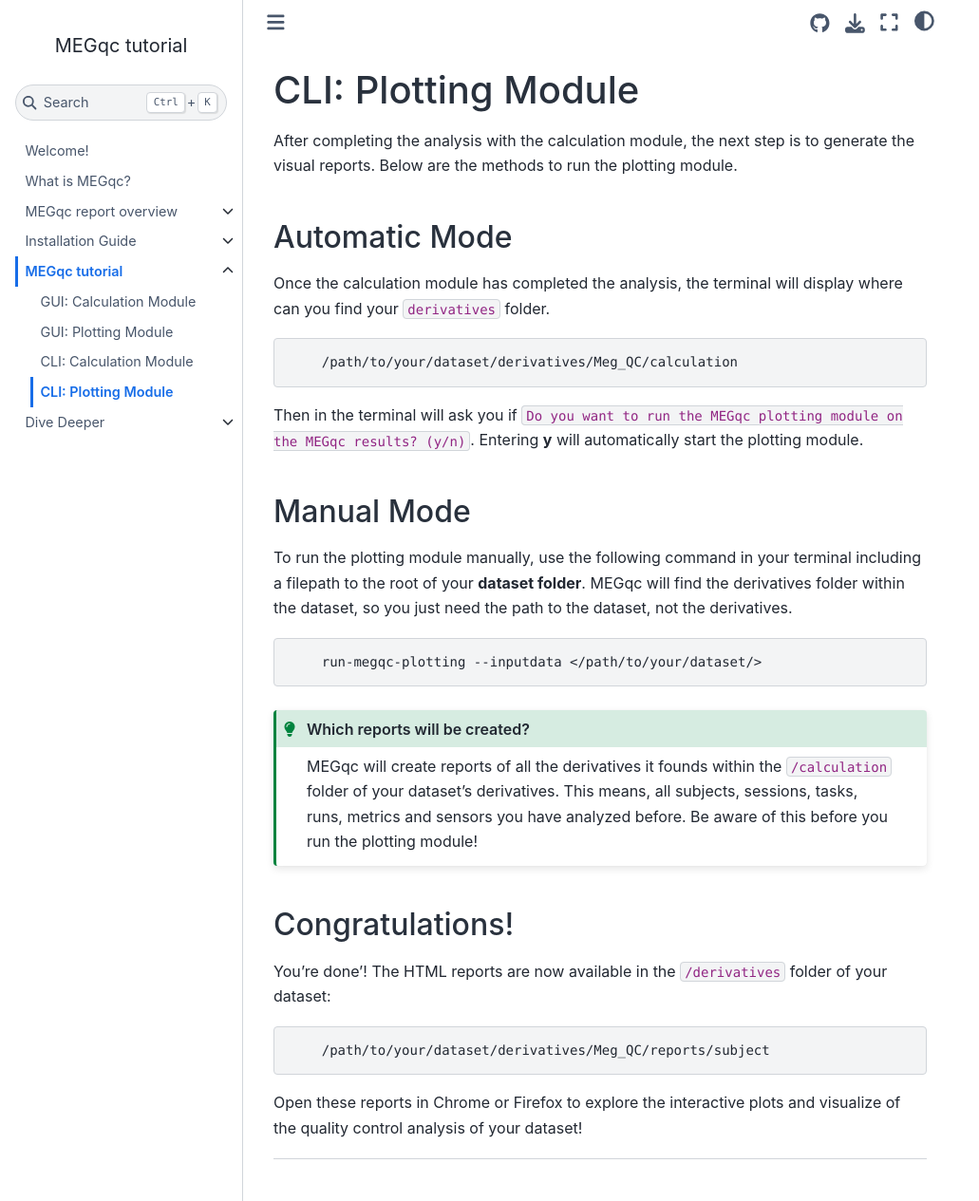
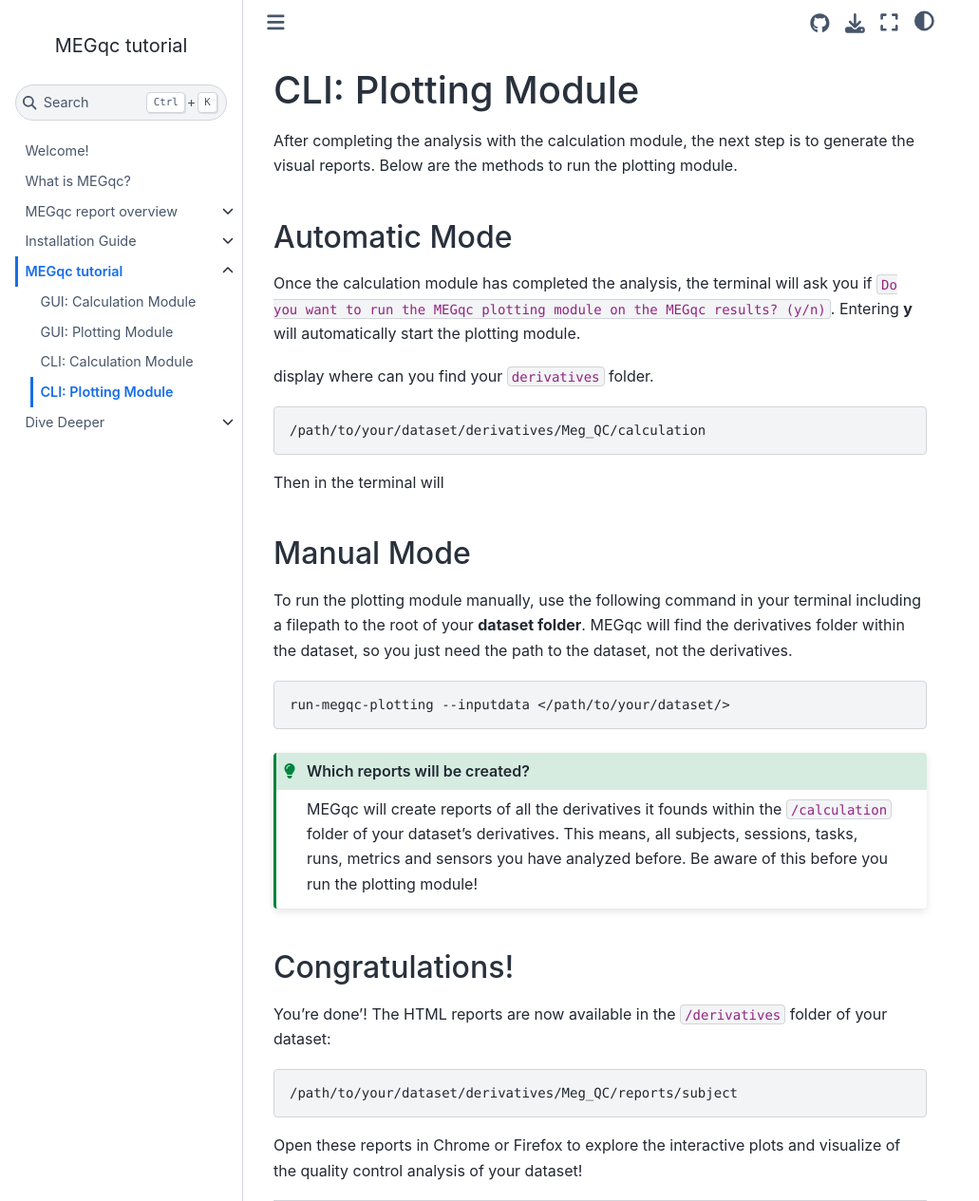
Before and after one commit to ANCPLabOldenburg/megqc_documentation, a Jupyter Book: the page built from tutorial/plot_cli.md, in a window 1280 px wide and 1265 px high. Shown: the whole window at 95% size, without its empty margins (0-1031 px from the left). Built offline with Jupyter Book 1.0.4 settings and Sphinx 7.4.7 and the Sphinx Book theme 1.1.4, drawn with Linux system fonts in a browser that asks for light colours.

Commit message:
Update plot_cli.md

````diff
--- a/tutorial/plot_cli.md
+++ b/tutorial/plot_cli.md
@@ -2,17 +2,23 @@
 After completing the analysis with the calculation module, the next step is to generate the visual reports. Below are the methods to run the plotting module.
 
 ## Automatic Mode
-Once the calculation module has completed the analysis, the terminal will display where can you find your `derivatives` folder.
+Once the calculation module has completed the analysis, the terminal will ask you if `Do you want to run the MEGqc plotting module on the MEGqc results? (y/n)`. Entering **y** will automatically start the plotting module.
 
-        /path/to/your/dataset/derivatives/Meg_QC/calculation
 
-Then in the terminal will ask you if `Do you want to run the MEGqc plotting module on the MEGqc results? (y/n)`. Entering **y** will automatically start the plotting module.
+display where can you find your `derivatives` folder.
+
+```bash
+/path/to/your/dataset/derivatives/Meg_QC/calculation
+```
+
+Then in the terminal will
 
 ## Manual Mode
 To run the plotting module manually, use the following command in your terminal including a filepath to the root of your **dataset folder**. MEGqc will find the derivatives folder within the dataset, so you just need the path to the dataset, not the derivatives.
 
-        run-megqc-plotting --inputdata </path/to/your/dataset/>
-
+```bash
+run-megqc-plotting --inputdata </path/to/your/dataset/>
+```
 
 ```{admonition} Which reports will be created?
 :class: tip
@@ -24,8 +30,9 @@
 ## Congratulations!
 You're done'! The HTML reports are now available in the `/derivatives` folder of your dataset:
 
-
-        /path/to/your/dataset/derivatives/Meg_QC/reports/subject
+```bash
+/path/to/your/dataset/derivatives/Meg_QC/reports/subject
+```
 
 Open these reports in Chrome or Firefox to explore the interactive plots and visualize of the quality control analysis of your dataset!
 
````
